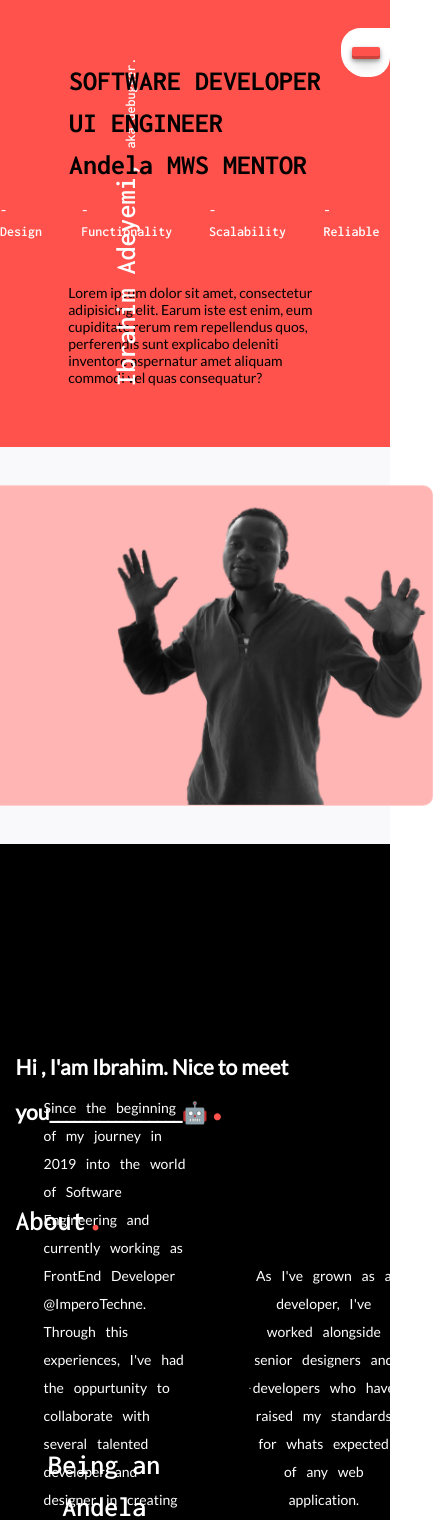
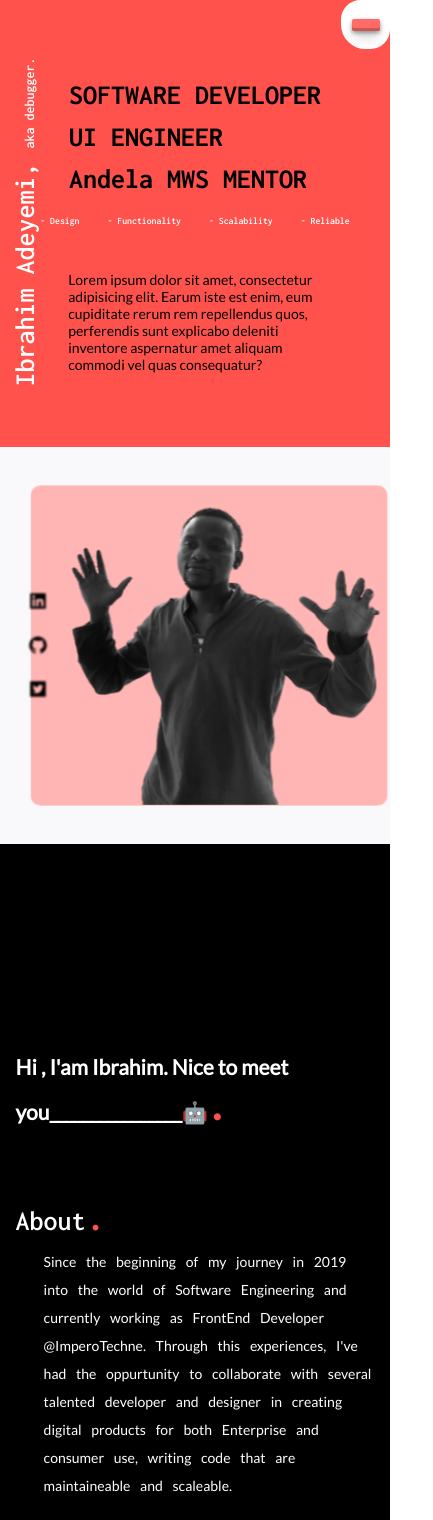
Before and after one commit to adevash07/newDebugger, a React (Create React App) app: page / in a window 390 px wide. Shown: the top 1520 px of the page, 433 px wide, since content can reach past the window. Built offline with nearby package versions, Linux system fonts and the light colour scheme.

Commit message:
responsiveness

```diff
--- a/src/pages/intro/intro.scss
+++ b/src/pages/intro/intro.scss
@@ -81,6 +81,20 @@
         left: -10%;
       }
 
+      @include maxQ(749px) {
+        left: -20%;
+      }
+
+      @include maxQ(550px) {
+        left: -27%;
+      }
+      @include maxQ(459px) {
+        left: -31%;
+      }
+      @include maxQ(426px) {
+        left: -36%;
+      }
+
       &:hover {
         animation: fizzle 0.5s ease-out 2;
       }
@@ -153,6 +167,9 @@
       gap: 2rem;
       font-weight: 600;
       color: white;
+      @include maxQ(533px) {
+        font-size: 0.7rem;
+      }
     }
     .intro__about {
       margin-top: 2rem;
@@ -197,6 +214,7 @@
     @include maxQ(992px) {
       background-color: white;
       z-index: 2;
+      top: 0;
     }
     .toggler {
       width: 2rem;
@@ -204,7 +222,7 @@
       height: 12px;
       border-radius: 2px;
       @include maxQ(992px) {
-        background-color: $base;
+        background-color: hsl(2, 100%, 70%);
       }
       box-shadow: rgba(0, 0, 0, 0.4) 0px 2px 4px,
         rgba(0, 0, 0, 0.3) 0px 7px 13px -3px,
@@ -253,6 +271,12 @@
     }
     @include maxQ(992px) {
       margin-left: -20%;
+    }
+    @include maxQ(799px) {
+      margin-left: 0;
+    }
+    @include maxQ(631px) {
+      min-width: unset;
     }
     img {
       height: 100%;
@@ -326,6 +350,7 @@
       left: 0;
       top: 70%;
       margin-left: 2rem;
+      z-index: 3;
     }
     &__list {
       filter: blur(1px);
--- a/src/pages/projects/projects.scss
+++ b/src/pages/projects/projects.scss
@@ -27,7 +27,7 @@
       .imgCon {
         width: 100%;
         padding: 4rem;
-        height: 600px;
+        // height: 600px;
 
         &:hover {
           transform: scale(1.05);
--- a/src/pages/stacks/stacks.scss
+++ b/src/pages/stacks/stacks.scss
@@ -3,6 +3,9 @@
   background-color: black;
   color: white;
   height: fit-content;
+  @include maxQ(699px) {
+    height: 165rem;
+  }
   &__con {
     height: fit-content;
     width: 92%;
@@ -18,7 +21,8 @@
     font-size: 3rem;
   }
   &__grid {
-    display: grid;
+    display: flex;
+    flex-direction: column;
     @include minQ(1024px) {
       grid-template-rows: 1fr 1fr;
     }
@@ -29,9 +33,12 @@
       gap: 2rem;
       max-height: 20rem;
 
+      @include maxQ(747px) {
+        flex-direction: column;
+      }
+
       &.gads {
-        margin-top: -6rem;
-        margin-bottom: 6rem;
+        margin-top: 4rem;
         max-height: fit-content;
       }
       p {
@@ -69,6 +76,9 @@
 
   &__duties {
     flex: 1;
+    @include maxQ(809px) {
+      flex: unset;
+    }
   }
   &__flex {
     display: flex;
@@ -76,6 +86,9 @@
     gap: 3rem;
     margin-bottom: 4rem;
     margin-top: 2rem;
+    @include maxQ(699px) {
+      flex-direction: column;
+    }
   }
 
   &__skills {
```
Also changed, not shown: 1 other file (tests, documents, lock files or other folders).
